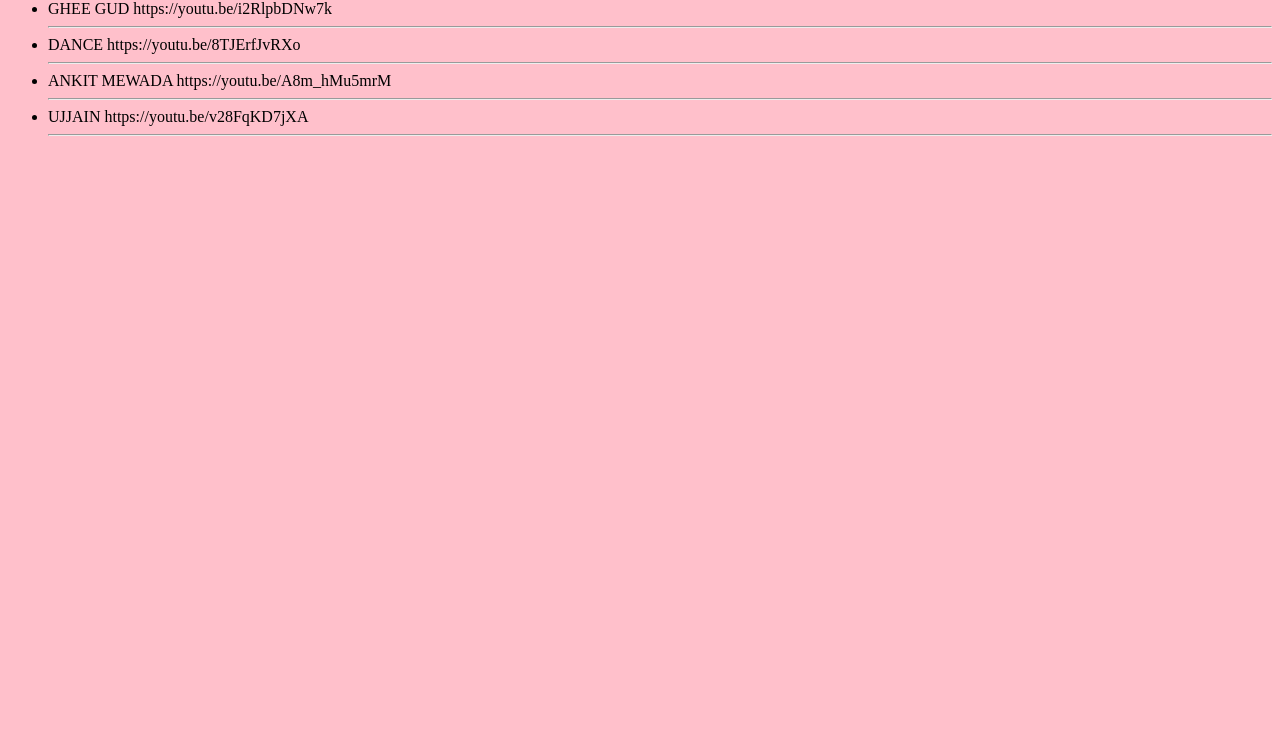
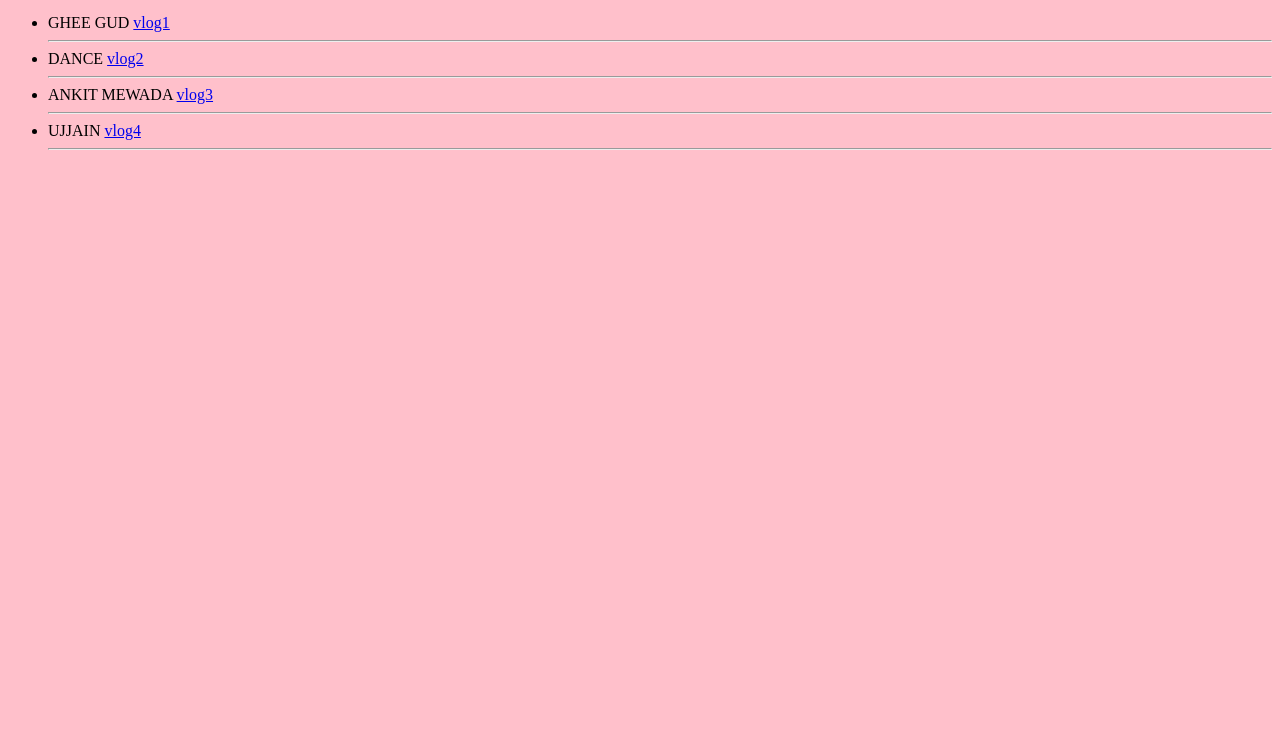
Before and after one commit to ravalanjali/index.html, a plain HTML site: page INDEX.HTML in a window 1280 px wide. Shown: the part 66-800 px from the top of the page. Drawn offline with Linux system fonts and the light colour scheme.

Commit message:
Update INDEX.HTML

```diff
--- a/INDEX.HTML
+++ b/INDEX.HTML
@@ -1,16 +1,35 @@
-<html>
+<!DOCTYPE html>
+<html lang="en">
+
 <head>
-        <title>INDEX</title>
+    <meta charset="UTF-8">
+    <meta http-equiv="X-UA-Compatible" content="IE=edge">
+    <meta name="viewport" content="width=device-width, initial-scale=1.0">
+    <title>Document</title>
 </head>
+
 <body style="background-color:pink">
     <p style="text-align:center">
     <h1>INDEX</h1>
     <ul>
-           <li>GHEE GUD      <link><a>https://youtu.be/i2RlpbDNw7k</a></link><hr></li>
-           <li>DANCE      <link><a>https://youtu.be/8TJErfJvRXo</a></link><hr></li>
-           <li>ANKIT MEWADA      <link><a>https://youtu.be/A8m_hMu5mrM</a></link><hr></li>
-           <li>UJJAIN      <link><a>https://youtu.be/v28FqKD7jXA</a></link><hr></li>
+        <li>GHEE GUD
+            <a href="https://youtu.be/i2RlpbDNw7k">vlog1</a>
+            <hr>
+        </li>
+        <li>DANCE
+            <a href="https://youtu.be/8TJErfJvRXo">vlog2</a>
+            <hr>
+        </li>
+        <li>ANKIT MEWADA
+            <a href="https://youtu.be/A8m_hMu5mrM">vlog3</a>
+            <hr>
+        </li>
+        <li>UJJAIN
+            <a href="https://youtu.be/v28FqKD7jXA">vlog4</a>
+            <hr>
+        </li>
     </ul>
     </p>
 </body>
+
 </html>
```
Lines whose indentation alone changed are shown as unchanged.
